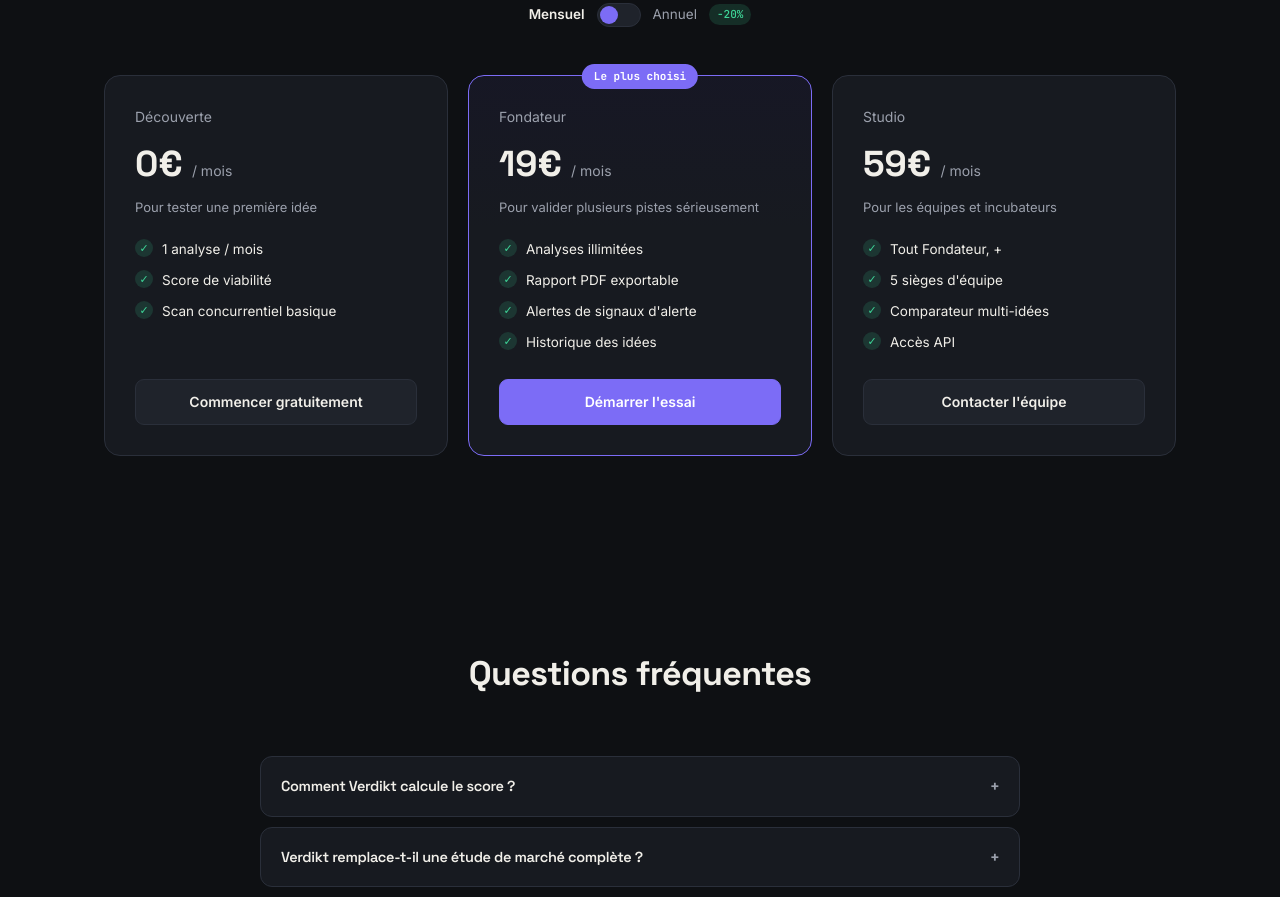
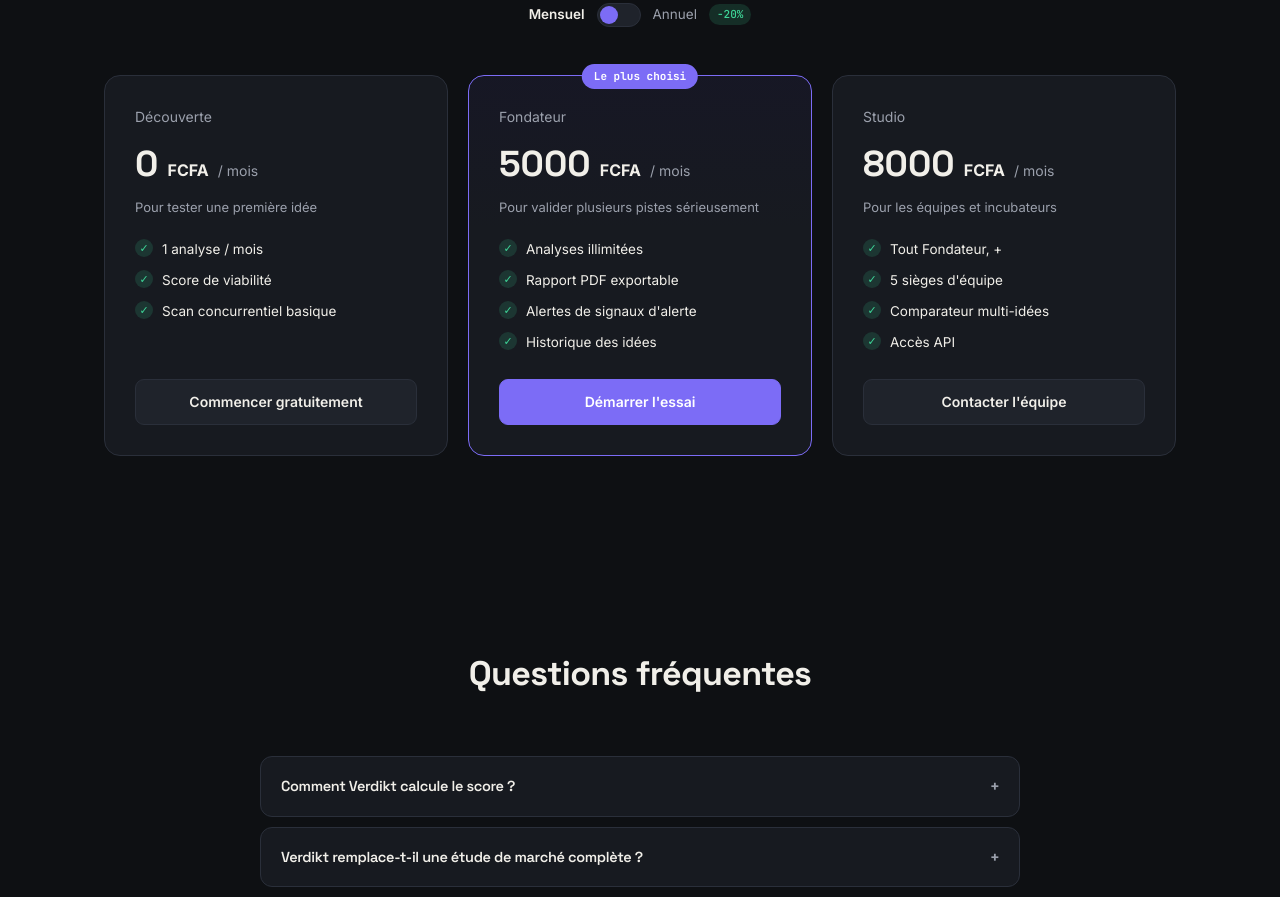
Before and after one commit to Darealnorbert/Verdikt-SaaS, a React (Vite) app: page / in a window 1280 px wide. Shown: the part 3580-4477 px from the top of the page. Built offline with nearby package versions, Linux system fonts and the light colour scheme; no server answers.

Commit message:
style: update pricing to FCFA

```diff
--- a/src/components/pricing/PricingSection.tsx
+++ b/src/components/pricing/PricingSection.tsx
@@ -37,7 +37,7 @@ export default function PricingSection() {
           {/* Card 1 */}
           <div style={{ background: 'var(--surface)', border: '1px solid var(--border)', borderRadius: 16, padding: 30, display: 'flex', flexDirection: 'column' }}>
             <div style={{ fontSize: 14, color: 'var(--text-dim)', marginBottom: 10 }}>Découverte</div>
-            <div style={{ fontFamily: "'Space Grotesk'", fontSize: 36, fontWeight: 700, marginBottom: 4 }}>0€ <span style={{ fontSize: 14, color: 'var(--text-dim)', fontFamily: "'Inter'", fontWeight: 400 }}>/ mois</span></div>
+            <div style={{ fontFamily: "'Space Grotesk'", fontSize: 36, fontWeight: 700, marginBottom: 4 }}>0 <span style={{ fontSize: 16, fontFamily: "'Inter'" }}>FCFA</span> <span style={{ fontSize: 14, color: 'var(--text-dim)', fontFamily: "'Inter'", fontWeight: 400 }}>/ mois</span></div>
             <div style={{ fontSize: 13, color: 'var(--text-dim)', marginBottom: 22 }}>Pour tester une première idée</div>
             <ul style={{ listStyle: 'none', display: 'flex', flexDirection: 'column', gap: 10, marginBottom: 26, flexGrow: 1 }}>
               {['1 analyse / mois', 'Score de viabilité', 'Scan concurrentiel basique'].map(feat => (
@@ -56,7 +56,7 @@ export default function PricingSection() {
           <div style={{ border: '1px solid var(--violet)', borderRadius: 16, padding: 30, display: 'flex', flexDirection: 'column', position: 'relative', background: 'linear-gradient(180deg, rgba(124,108,246,.08), var(--surface) 40%)' }}>
             <div style={{ position: 'absolute', top: -12, left: '50%', transform: 'translateX(-50%)', background: 'var(--violet)', color: '#fff', fontSize: 11, fontWeight: 700, padding: '4px 12px', borderRadius: 100, fontFamily: "'JetBrains Mono'" }}>Le plus choisi</div>
             <div style={{ fontSize: 14, color: 'var(--text-dim)', marginBottom: 10 }}>Fondateur</div>
-            <div style={{ fontFamily: "'Space Grotesk'", fontSize: 36, fontWeight: 700, marginBottom: 4 }}>{annual ? '15' : '19'}€ <span style={{ fontSize: 14, color: 'var(--text-dim)', fontFamily: "'Inter'", fontWeight: 400 }}>/ mois</span></div>
+            <div style={{ fontFamily: "'Space Grotesk'", fontSize: 36, fontWeight: 700, marginBottom: 4 }}>{annual ? '4000' : '5000'} <span style={{ fontSize: 16, fontFamily: "'Inter'" }}>FCFA</span> <span style={{ fontSize: 14, color: 'var(--text-dim)', fontFamily: "'Inter'", fontWeight: 400 }}>/ mois</span></div>
             <div style={{ fontSize: 13, color: 'var(--text-dim)', marginBottom: 22 }}>Pour valider plusieurs pistes sérieusement</div>
             <ul style={{ listStyle: 'none', display: 'flex', flexDirection: 'column', gap: 10, marginBottom: 26, flexGrow: 1 }}>
               {['Analyses illimitées', 'Rapport PDF exportable', 'Alertes de signaux d\'alerte', 'Historique des idées'].map(feat => (
@@ -74,7 +74,7 @@ export default function PricingSection() {
           {/* Card 3 */}
           <div style={{ background: 'var(--surface)', border: '1px solid var(--border)', borderRadius: 16, padding: 30, display: 'flex', flexDirection: 'column' }}>
             <div style={{ fontSize: 14, color: 'var(--text-dim)', marginBottom: 10 }}>Studio</div>
-            <div style={{ fontFamily: "'Space Grotesk'", fontSize: 36, fontWeight: 700, marginBottom: 4 }}>{annual ? '47' : '59'}€ <span style={{ fontSize: 14, color: 'var(--text-dim)', fontFamily: "'Inter'", fontWeight: 400 }}>/ mois</span></div>
+            <div style={{ fontFamily: "'Space Grotesk'", fontSize: 36, fontWeight: 700, marginBottom: 4 }}>{annual ? '6500' : '8000'} <span style={{ fontSize: 16, fontFamily: "'Inter'" }}>FCFA</span> <span style={{ fontSize: 14, color: 'var(--text-dim)', fontFamily: "'Inter'", fontWeight: 400 }}>/ mois</span></div>
             <div style={{ fontSize: 13, color: 'var(--text-dim)', marginBottom: 22 }}>Pour les équipes et incubateurs</div>
             <ul style={{ listStyle: 'none', display: 'flex', flexDirection: 'column', gap: 10, marginBottom: 26, flexGrow: 1 }}>
               {['Tout Fondateur, +', '5 sièges d\'équipe', 'Comparateur multi-idées', 'Accès API'].map(feat => (
```
